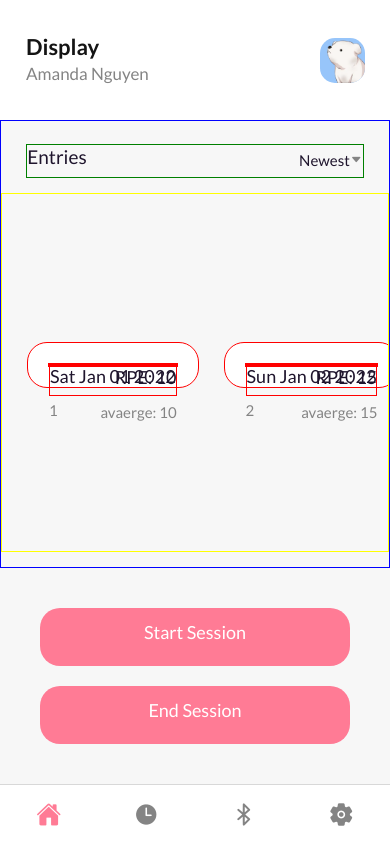
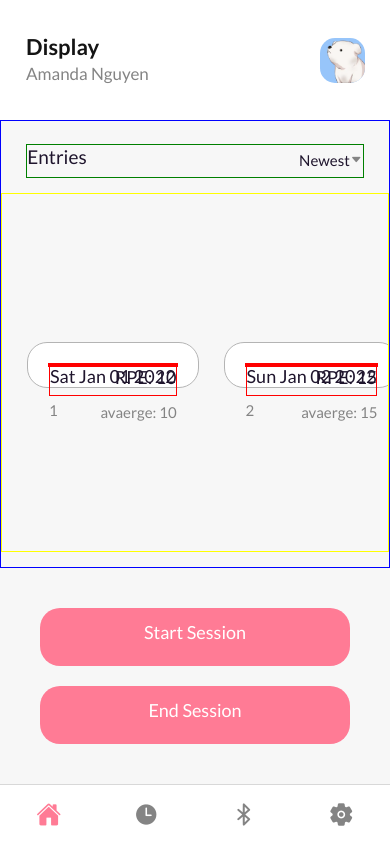
Before and after one commit to RepXcel/App, a React Native app: screen /TabNavigator in a window 390 px wide. Built offline with nearby package versions, Linux system fonts and the light colour scheme.

Commit message:
Add touchable opacity option for cards

```diff
--- a/components/Cards/ScreenCard.tsx
+++ b/components/Cards/ScreenCard.tsx
@@ -9,7 +9,7 @@ const Card = styled.TouchableOpacity`
   background-color: ${colors.white};
   padding: 20px;
   border-radius: 20px;
-  border: 1px red;
+  border: 1px ${colors.gray} solid;
 `;
 
 // Use a generic type parameter T for the CardProps
@@ -18,7 +18,11 @@ import { CardProps } from "./types";
 // Use the generic type parameter T for the FunctionComponent
 const ScreenCard: FunctionComponent<CardProps<any>> = (props) => {
   return (
-    <Card style={props.viewStyles} onPress={props.onPress}>
+    <Card
+      style={props.viewStyles}
+      onPress={props.onPress}
+      activeOpacity={props.activeOpacity}
+    >
       {props.children}
     </Card>
   );
--- a/components/Cards/types.tsx
+++ b/components/Cards/types.tsx
@@ -7,6 +7,7 @@ export interface CardProps<T> {
   onPress?: ((event: GestureResponderEvent) => void) | undefined;
   children: ReactNode;
   data: T;
+  activeOpacity?: number;
 }
 
 export interface CardListProps<T extends unknown> {
```
